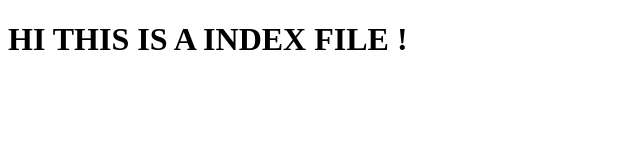
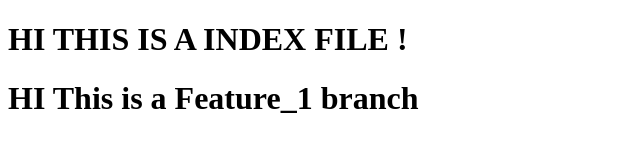
Before and after one commit to CODE-WITH-PRABHAKR/LOCAL_FILE, a plain HTML site: page index.html in a window 1280 px wide. Shown: the whole page, without its empty margins (0-640 px from the left). Drawn offline with Linux system fonts and the light colour scheme.

Commit message:
Added New Feature

```diff
--- a/index.html
+++ b/index.html
@@ -7,5 +7,6 @@
 </head>
 <body>
     <h1>HI THIS IS A INDEX FILE !</h1>
+    <h1>HI This is a Feature_1 branch</h1>
 </body>
 </html>
```
